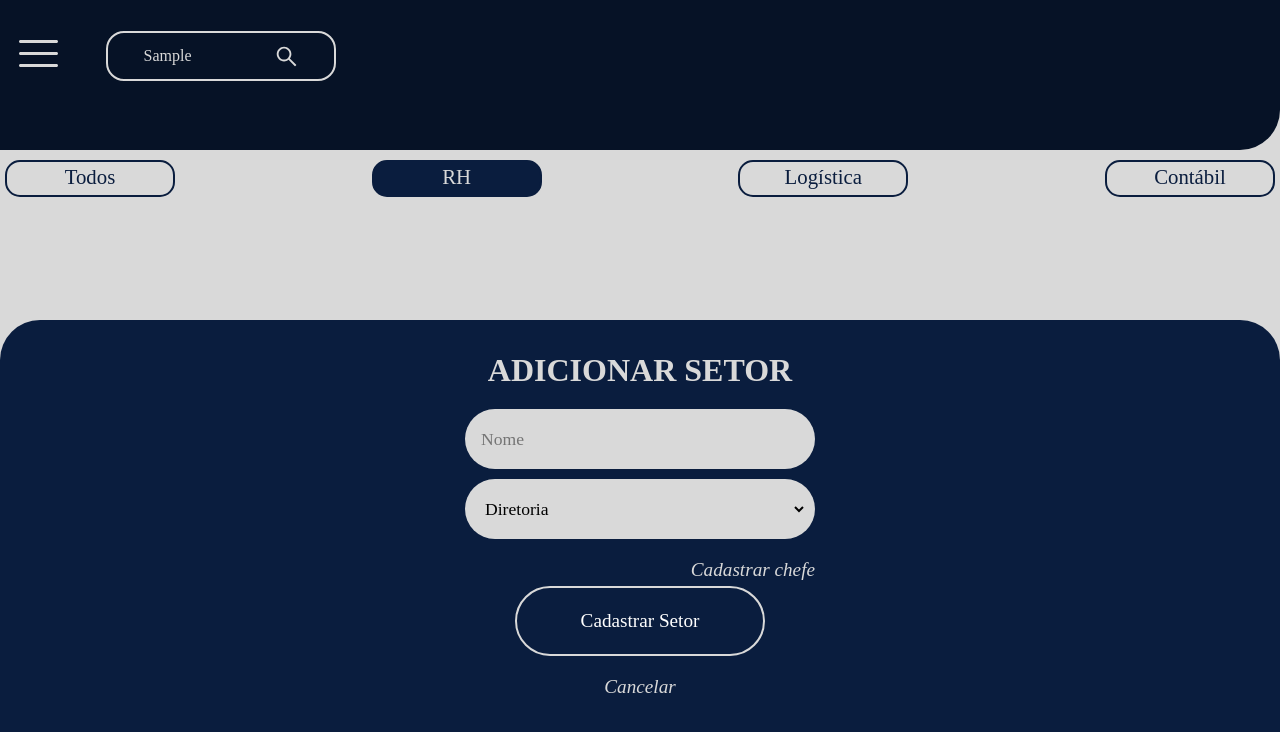
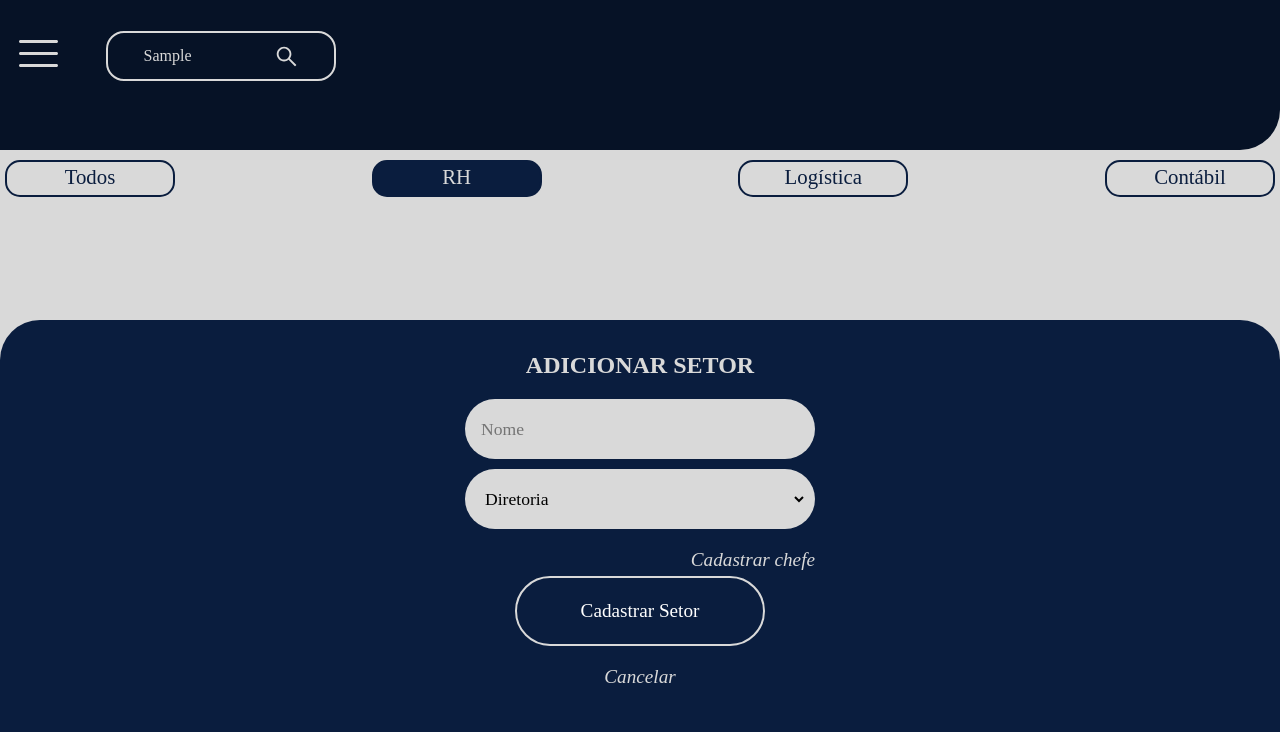
Before and after one commit to fabriciofsn/FRONT_END_HACKTHON_III, a React (Create React App) app: page / in a window 1280 px wide. Both pictures are taken after typing "Sample" into the empty fields and a click on the button "Adicionar Setor". Shown: the top 732 px of the page. Built offline with nearby package versions, Linux system fonts and the light colour scheme.

Commit message:
h1 to h2

```diff
--- a/src/components/AdicionarSetor.js
+++ b/src/components/AdicionarSetor.js
@@ -9,7 +9,7 @@ import {
 const AdicionarSetor = (props) => {
   return (
     <DivSetor>
-      <h1>{props.title}</h1>
+      <h2>{props.title}</h2>
       <form>
         <DivInputText>
           <input type="text" placeholder="Nome" required />
@@ -26,9 +26,9 @@ const AdicionarSetor = (props) => {
           </select>
         </DivInputText>
       </form>
-      <p>
+      <a href="#">
         <i>{props.chefe}</i>
-      </p>
+      </a>
       <DivButtonCadastrar>
         <button>{props.button}</button>
       </DivButtonCadastrar>
--- a/src/screens/Setor.js
+++ b/src/screens/Setor.js
@@ -50,6 +50,7 @@ const Setor = () => {
         <p>Logística</p>
         <p>Contábil</p>
       </DivTipos>
+
       {modal && (
         <AdicionarSetor
           title="ADICIONAR SETOR"
--- a/src/styles/AdicionarSetor.js
+++ b/src/styles/AdicionarSetor.js
@@ -14,7 +14,7 @@ export const DivSetor = styled.div`
   margin: auto;
   overflow: hidden;
 
-  h1 {
+  h2 {
     color: #d9d9d9;
   }
 
@@ -37,11 +37,13 @@ export const DivSetor = styled.div`
     margin: 20px 0;
   }
 
-  p {
+  a {
     width: 100%;
     max-width: 350px;
-    text-align: right;
+    display: flex;
+    justify-content: right;
     margin: 5px auto;
+    text-decoration: none;
   }
 
   i {
```
